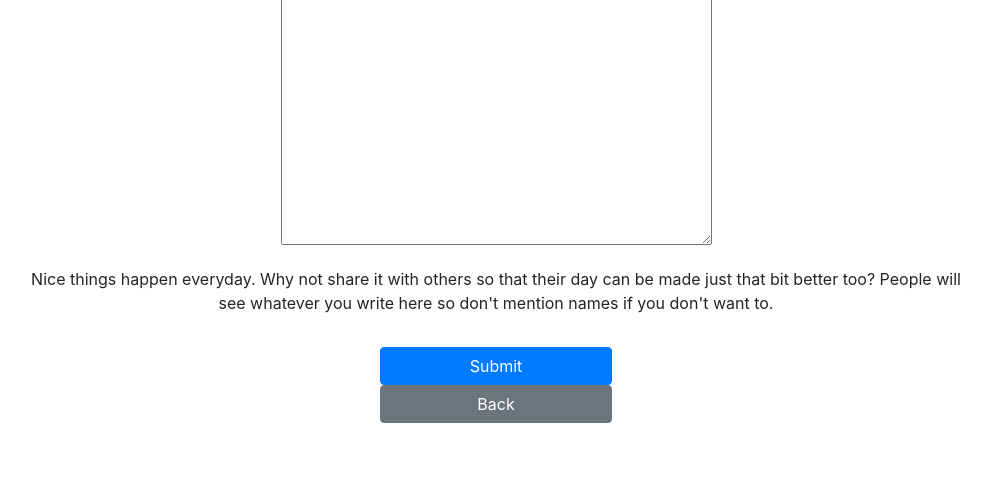
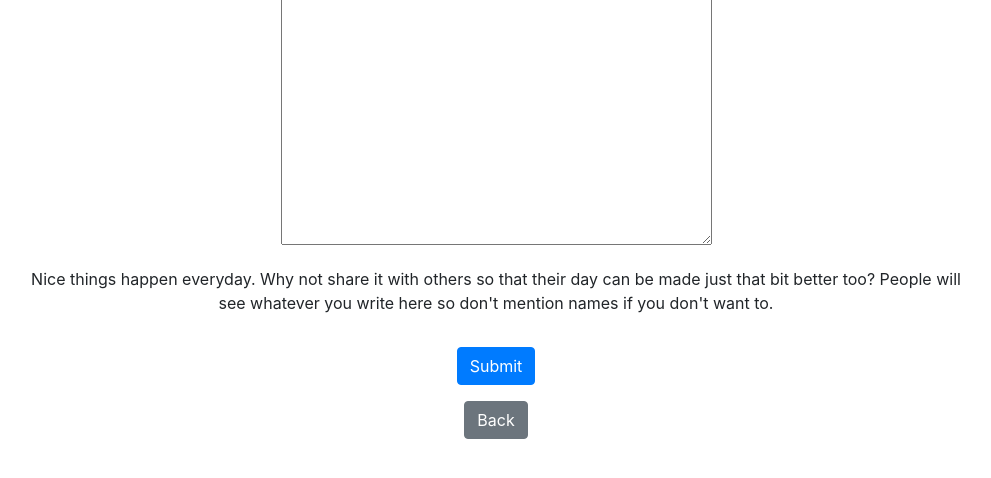
Before and after one commit to richardgiddings/nicethingshappen, a Django app: template nicethingshappen/templates/main/add.html in a window 1280 px wide. Shown: the part 97-575 px from the top of the page, without its empty margins (144-1135 px from the left). Run offline with Django 3.2, Linux system fonts and the light colour scheme; the template is opened without the code that fills it: values that come from a table or form of the project are taken from there, others are empty; parts of the project's set-up code (start-up, migrations or seed data) failed here and were passed over; some libraries are stand-ins or nearby versions.

Commit message:
Button and textarea sizing

```diff
--- /dev/null
+++ b/nicethingshappen/static/nicethingshappen/style.css
@@ -0,0 +1,3 @@
+textarea {
+    max-width: 90%;
+}
--- a/nicethingshappen/templates/base.html
+++ b/nicethingshappen/templates/base.html
@@ -1,8 +1,11 @@
+{% load static %}
+
 <!DOCTYPE html>
 <html>
     <head>
         <title>NiceThingsHappen</title>
         <link rel="stylesheet" href="https://stackpath.bootstrapcdn.com/bootstrap/4.1.0/css/bootstrap.min.css" integrity="sha384-9gVQ4dYFwwWSjIDZnLEWnxCjeSWFphJiwGPXr1jddIhOegiu1FwO5qRGvFXOdJZ4" crossorigin="anonymous">
+        <link rel="stylesheet" type="text/css" href="{% static '/nicethingshappen/style.css' %}" />
     </head>
     <body>
         <div class="container-fluid w-75 text-center">
--- a/nicethingshappen/templates/main/add.html
+++ b/nicethingshappen/templates/main/add.html
@@ -6,9 +6,9 @@
         {{ form.text }}
     </div>
     <p>Nice things happen everyday. Why not share it with others so that their day can be made just that bit better too? People will see whatever you write here so don't mention names if you don't want to.</p>
-    <button type="submit" class="btn btn-primary mt-3 w-25">Submit</button>
+    <button type="submit" class="btn btn-primary mt-3">Submit</button>
 </form>
 <form action="{% url 'index' %}" method="get">
-    <button type="submit" class="btn btn-secondary w-25" name="back-button" value="back">Back</button>
+    <button type="submit" class="btn btn-secondary mt-3 mb-3" name="back-button" value="back">Back</button>
 </form>
 {% endblock %}
--- a/nicethingshappen/templates/main/index.html
+++ b/nicethingshappen/templates/main/index.html
@@ -10,10 +10,10 @@
     </div>
 </div>
 <form action="{% url 'index' %}" method="get">
-    <button type="submit" class="btn btn-primary mt-3 w-50">Show a random NiceThing</button>
+    <button type="submit" class="btn btn-primary mt-3">Random NiceThing</button>
 </form>
 <form action="{% url 'add' %}" method="get">
-    <button type="submit" class="btn btn-secondary mt-3 w-25">Add</button>
+    <button type="submit" class="btn btn-secondary mt-3">Add</button>
 </form>
 <form action="{% url 'report' %}" method="get">
     <button type="submit" class="btn btn-danger mt-3">Report</button>
```
